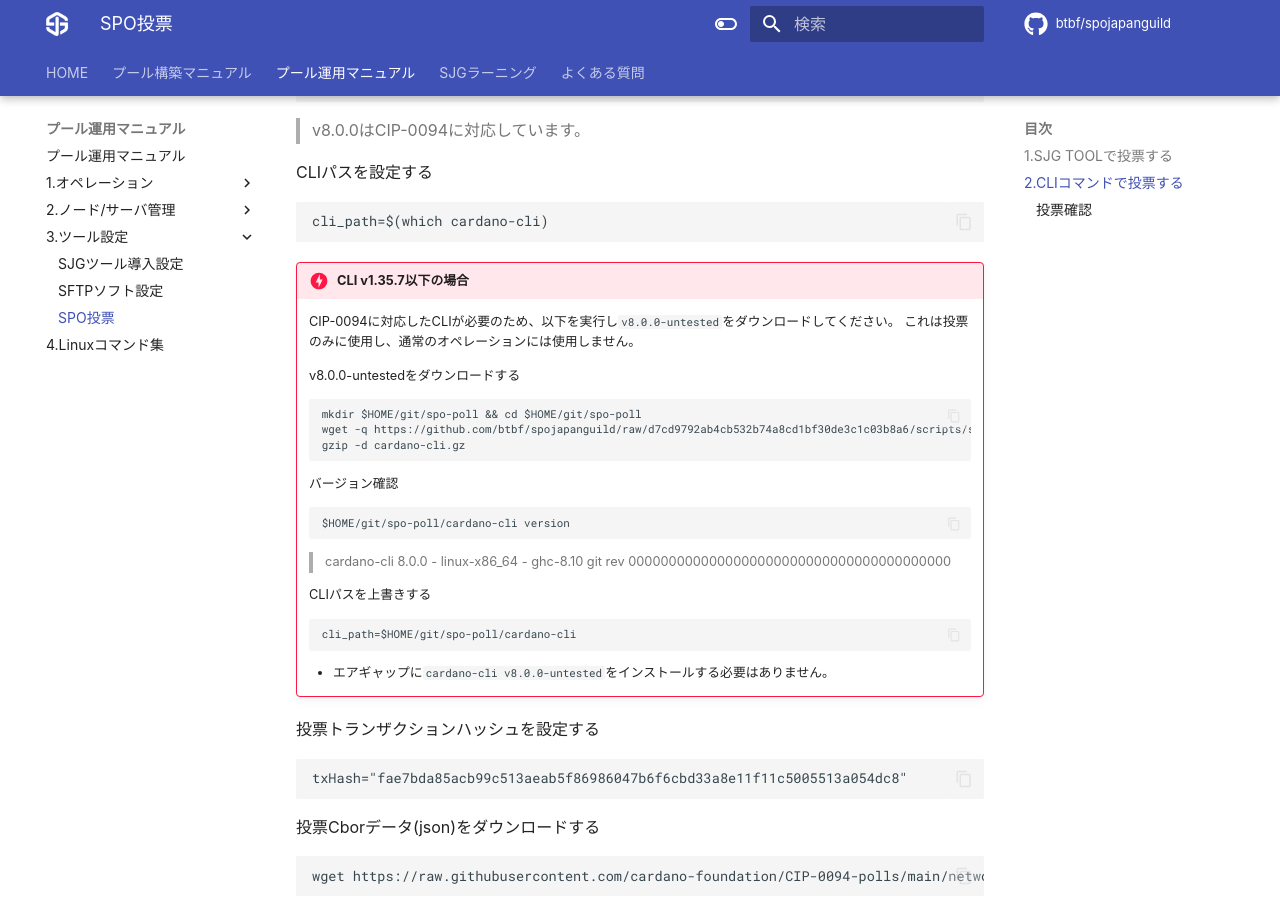
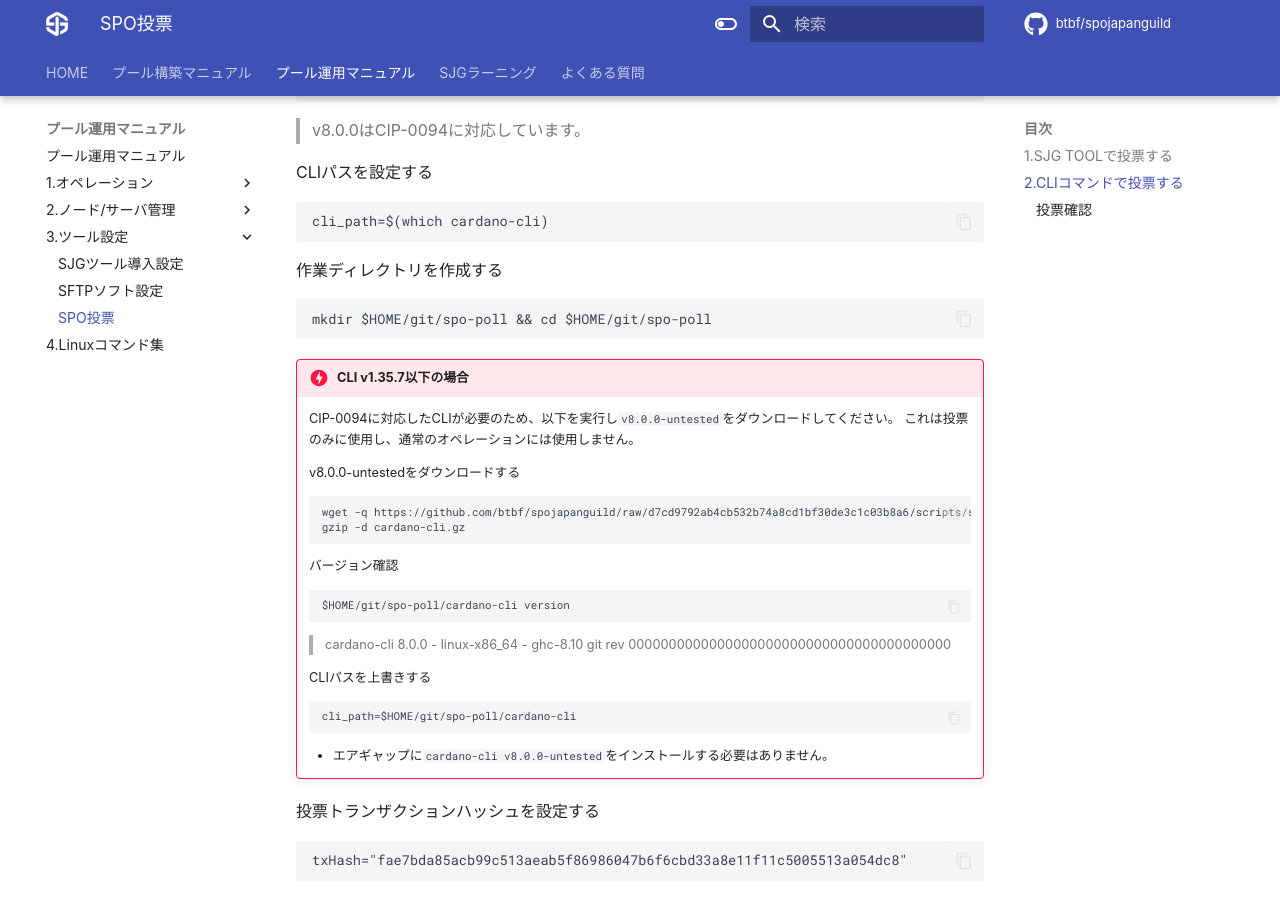
Before and after one commit to btbf/spojapanguild, an MkDocs documentation site: the page built from docs/operation/spo-poll.md, in a window 1280 px wide and 900 px high, scrolled down 1344 px. Built offline with MkDocs 1.6.1 and Material for MkDocs 9.7.7, drawn with Linux system fonts in a browser that asks for light colours; comment, search, counter and statistics services are not loaded.

Commit message:
ディレクトリ作成追加

````diff
--- a/docs/operation/spo-poll.md
+++ b/docs/operation/spo-poll.md
@@ -51,12 +51,16 @@ CLIパスを設定する
 cli_path=$(which cardano-cli)
 ```
 
+作業ディレクトリを作成する
+```
+mkdir $HOME/git/spo-poll && cd $HOME/git/spo-poll
+```
+
 !!! Danger "CLI v1.35.7以下の場合"
     CIP-0094に対応したCLIが必要のため、以下を実行し`v8.0.0-untested`をダウンロードしてください。 これは投票のみに使用し、通常のオペレーションには使用しません。
 
     v8.0.0-untestedをダウンロードする
     ```
-    mkdir $HOME/git/spo-poll && cd $HOME/git/spo-poll
     wget -q https://github.com/btbf/spojapanguild/raw/d7cd9792ab4cb532b74a8cd1bf30de3c1c03b8a6/scripts/spo-poll/cardano-cli.gz
     gzip -d cardano-cli.gz
     ```
````
